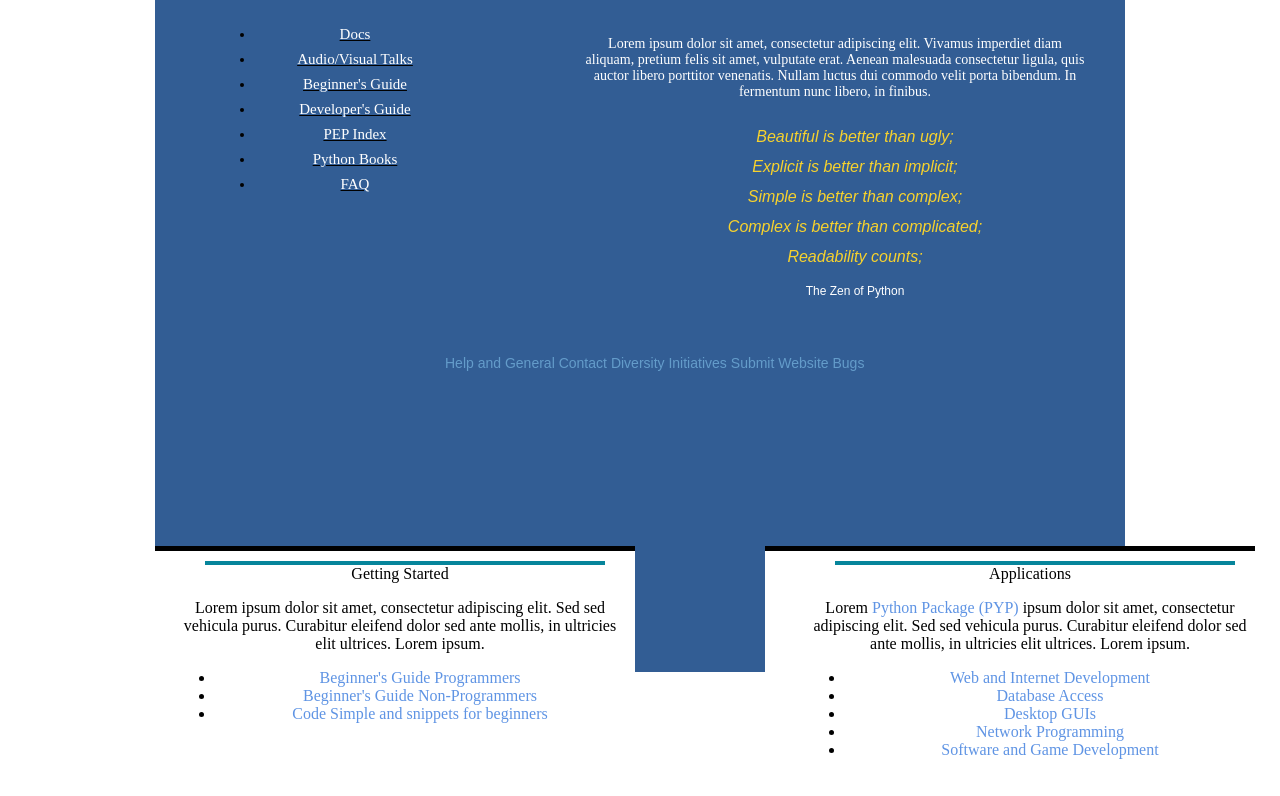
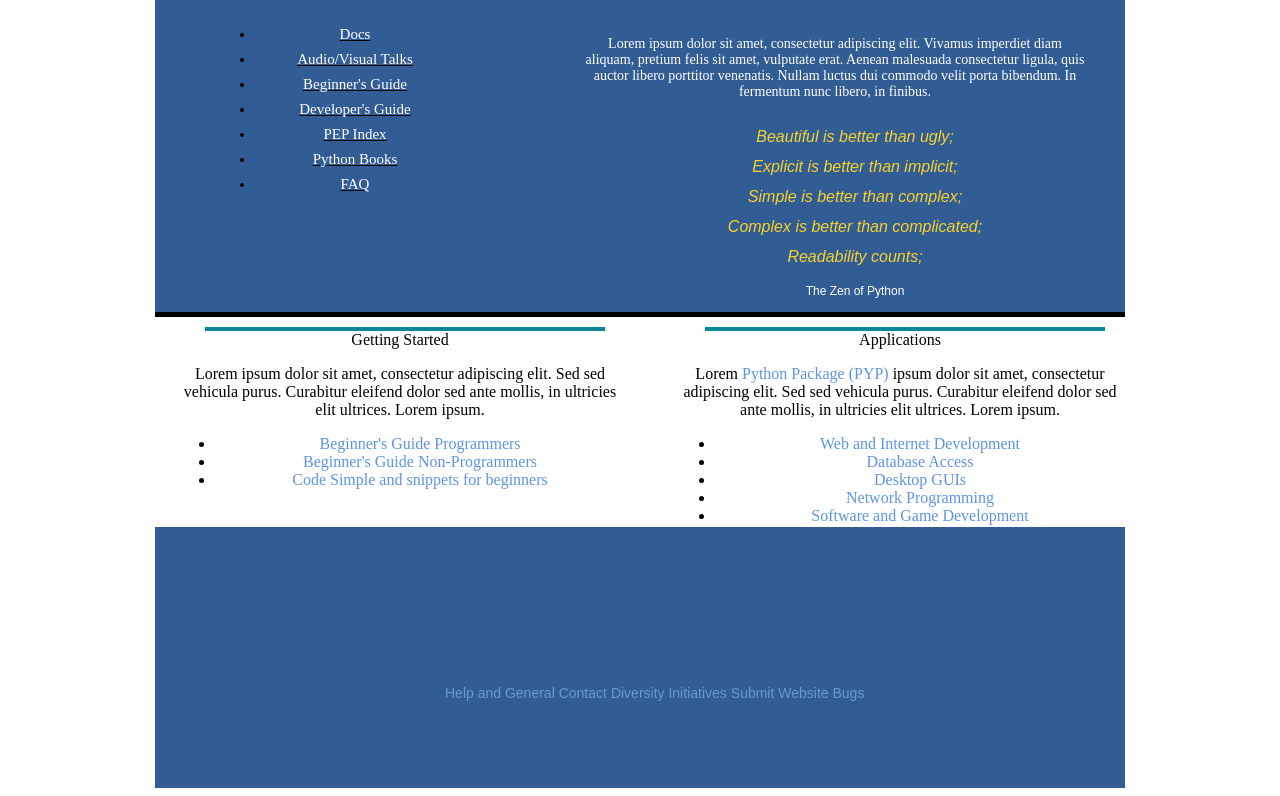
Before and after one commit to samanthaquach/Web-Fundamentals, a plain HTML site: page python/index.html in a window 1280 px wide. Shown: the part 149-945 px from the top of the page. Before the commit the page ends 910 px from the top, so only its background shows below. Drawn offline with Linux system fonts and the light colour scheme.

Commit message:
updated css

```diff
--- a/python/style.css
+++ b/python/style.css
@@ -2,9 +2,10 @@
     width: 970px;
     height: auto;
     margin: auto;
+    overflow: hidden;
+}
+.container{
     background-color: #325D94;
-    overflow: hidden;
-
 }
 .header{
     width: 970px;
@@ -156,10 +157,10 @@ button {
     height: 200px;
     margin-top: 10px;
     padding-left:20px;
-    bottom: -110px;
+    bottom: 20px;
     background-color: white;
     text-align: center;
-    position: absolute;
+    position: relative;
     margin-right: 20px;
     padding-right: 10px;
     padding-bottom: 10px;
@@ -189,9 +190,9 @@ button {
     padding-left:40px;
     background-color: white;
     text-align: center;
-    right: 25px;
-    bottom: -100px;
-    position: absolute;
+    left: 480px;
+    bottom: 235px;
+    position: relative;
     padding-bottom: 10px;
     margin-bottom: -10px;
 }
@@ -222,7 +223,8 @@ button {
     width: 800px;
     height: 20px;
     margin-left: 250px;
-    position: fixed;
+    bottom: 100px;
+    position: relative;
 }
 .footer ul li{
     color: #2E99CA;
```
